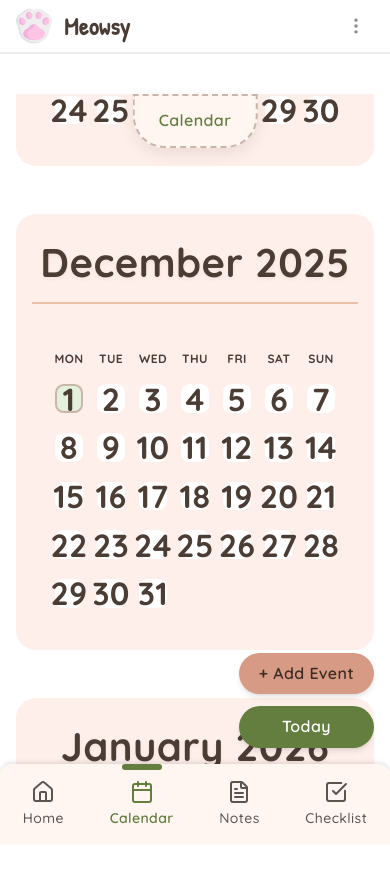
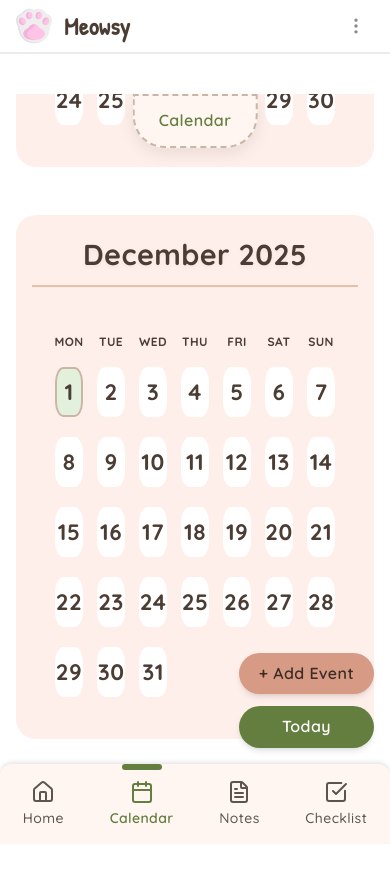
Before and after one commit to guraycha03/meowsy-planner, a Next.js app: page /calendar in a window 390 px wide. Shown: the top 882 px of the page. Built offline with nearby package versions, Linux system fonts and the light colour scheme.

Commit message:
Update globals.css

```diff
--- a/app/globals.css
+++ b/app/globals.css
@@ -207,6 +207,19 @@ button, input, textarea, select { user-select: auto; cursor: pointer; }
   .react-calendar__tile abbr { min-height: 100px; font-size: 2.2rem; }
 }
 
+/* Small screens / phones */
+@media (max-width: 767px) {
+  .react-calendar__tile abbr {
+    font-size: 1.4rem; /* smaller font for small screens */
+    min-height: 50px;   /* reduce tile height */
+  }
+
+  .calendar-month-title {
+    font-size: 1.8rem; /* optional: smaller month title */
+  }
+}
+
+
 @media (min-width: 1024px) {
   .react-calendar__tile abbr { min-height: 120px; font-size: 2.5rem; }
   .calendar-month-title { font-size: 3rem; }
@@ -215,6 +228,9 @@ button, input, textarea, select { user-select: auto; cursor: pointer; }
     border-radius: 4px !important; /* smaller, subtle radius */
   }
 }
+
+
+
 
 /* Stretch full width */
 .responsive-calendar,
```
